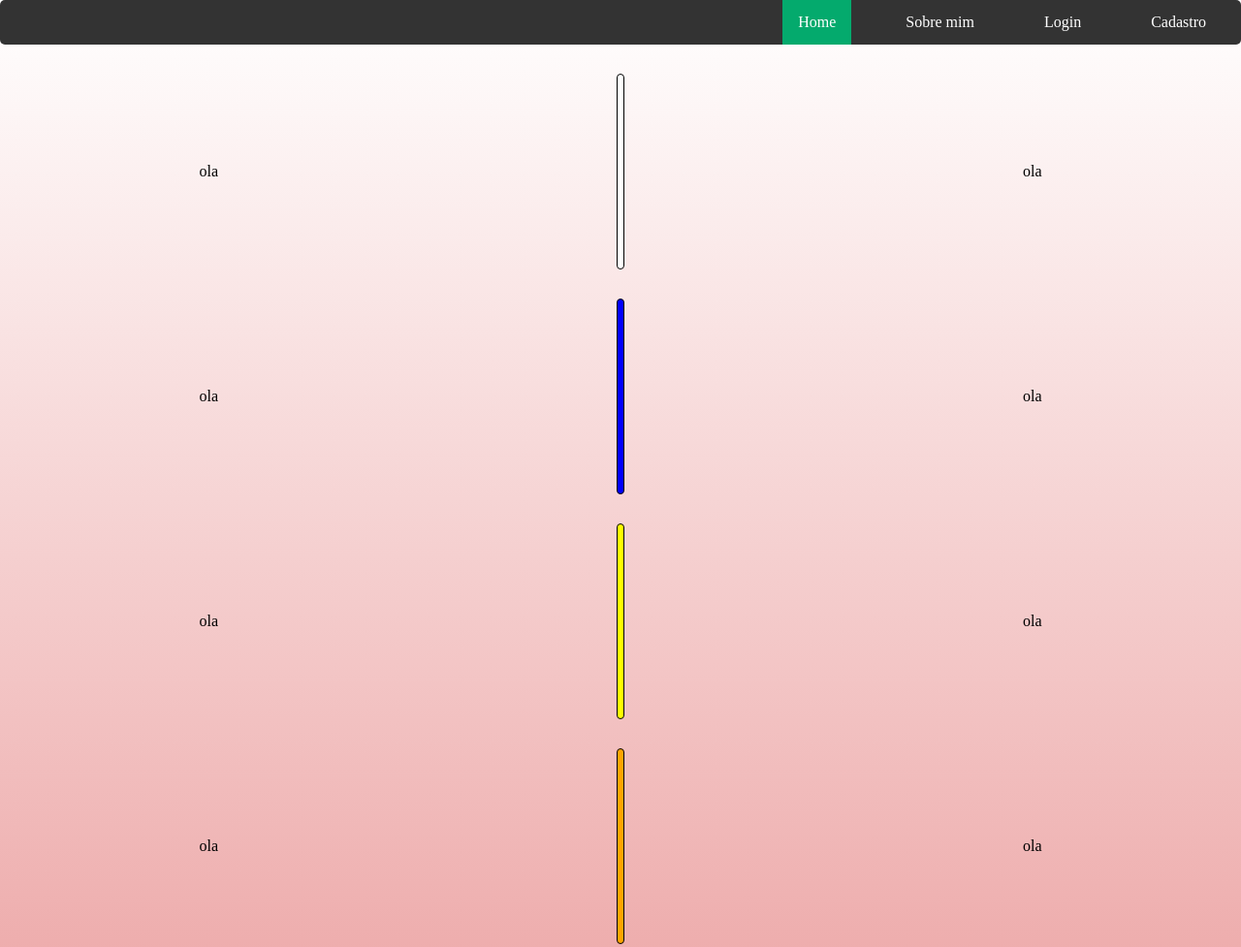
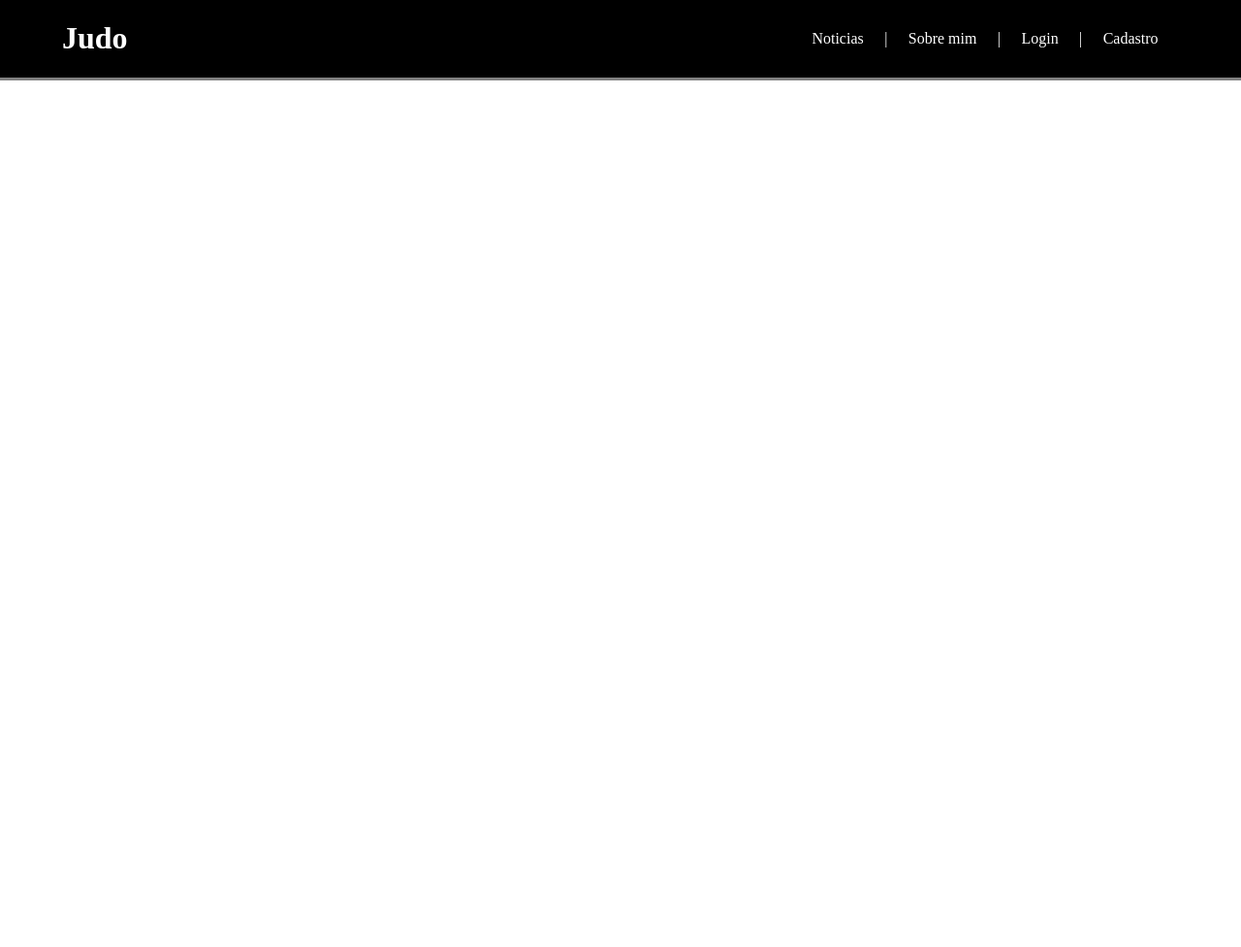
Before and after one commit to KevinSampaio/SiteIndividual, a plain HTML site: page public/index.html in a window 1280 px wide. Shown: the top 977 px of the page at 97% size. After the commit the page ends 800 px from the top, so only its background shows below. Drawn offline with Linux system fonts and the light colour scheme.

Commit message:
Organizando navbar, possivel inicialização do banner

```diff
--- a/public/index.html
+++ b/public/index.html
@@ -1,67 +1,36 @@
 <!DOCTYPE html>
-<html>
+<html lang="en">
 
 <head>
+    <meta charset="UTF-8">
+    <meta name="viewport" content="width=device-width, initial-scale=1.0">
     <link rel="stylesheet" href="style.css">
+    <link rel="stylesheet" href="JS/main.js">
+    <title>Document</title>
 </head>
 
 <body>
-    <div class="nav">
-        <ul>
-            <li><a class="active" href="#home">Home</a></li>
-            <li><a href="#news">Sobre mim</a></li>
-            <li><a href="#contact">Login</a></li>
-            <li><a href="#about">Cadastro</a></li>
-        </ul>
+    <div class="header">
+        <div class="container">
+            <h1> Judo </h1>
+            <ul>
+                <li> <a href="">Noticias</a></li>
+                |
+                <li><a>Sobre mim</a></li>
+                |
+                <li><a href="">Login</a></li>
+                |
+                <li><a href="">Cadastro</a></li>
+            </ul>
+        </div>
     </div>
 
     <div class="container">
-        <div>ola</div>
-        <div class="linha"></div>
-        <div>ola</div>
-    </div>
+        <div class="banner">
 
-    <div class="container">
-        <div>ola</div>
-        <div style="background-color: blue;" class="linha"></div>
-        <div>ola</div>
-    </div>
-
-    <div class="container">
-        <div>ola</div>
-        <div style="background-color: yellow;" class="linha"></div>
-        <div>ola</div>
-    </div>
-
-    <div class="container">
-        <div>ola</div>
-        <div style="background-color: orange ;" class="linha"></div>
-        <div>ola</div>
-    </div>
-
-    <div class="container">
-        <div>ola</div>
-        <div style="background-color: green;" class="linha"></div>
-        <div>ola</div>
-    </div>
-
-    <div class="container">
-        <div>ola</div>
-        <div style="background-color: purple;" class="linha"></div>
-        <div>ola</div>
-    </div>
-
-    <div class="container">
-        <div>ola</div>
-        <div style="background-color: brown;" class="linha"></div>
-        <div>ola</div>
-    </div>
-
-    <div class="container">
-        <div>ola</div>
-        <div style="background-color: black;" class="linha"></div>
-        <div>ola</div>
+        </div>
     </div>
 
 </body>
+
 </html>
--- a/public/style.css
+++ b/public/style.css
@@ -1,65 +1,43 @@
+@charset "utf-8";
+@import url("https://fonts.googleapis.com/css2?family=Roboto:wght@400;700&display=swap");
 html{
-    scroll-behavior: smooth;
-    scroll-padding-top: 90px;
+  scroll-behavior: smooth;
+  scroll-padding-top: 90px;
 }
 
-body{
-  margin: 0px;
-  padding: 0px;
-  background: linear-gradient(180deg, rgba(255,255,255,1) 0%, rgba(228,126,126,1) 80%, rgba(205,17,17,1) 100%);
+body {
+  margin: 0;
+  padding: 0;
 }
 
-.nav{
-    position: sticky;
-    top: 0%;
+.header {
+  border-bottom: 3px solid gray;
+  margin: 0px 0px 3px 0px;
+  align-items: center;
+  background-color: black;
 }
 
-ul {
-    list-style-type: none;
-    margin: 0;
-    padding: 0;
-    overflow: hidden;
-    background-color: #333;
-    width: 100%;
-    display: flex;
-    justify-content: end;
-    border-radius: 5px;
+.header .container {
+  width: 90%;
+  margin: auto;
+  display: flex;
+  justify-content: space-between;
+  align-items: center;
+}
+.container h1{
+  color: white;
+}
 
-  }
+.header .container ul {
+  width: 400px;
+  list-style: none;
+  display: flex;
+  justify-content: space-evenly;
+  color: white;
+}
 
-  li {
-    float: left;
-    margin: 0px 20px 0px 20px;
-  }
+.header a {
+  text-decoration: none;
+  color: white;
 
-  li a {
-    display: block;
-    color: white;
-    text-align: center;
-    padding: 14px 16px;
-    text-decoration: none;
-  }
-
-  li a:hover:not(.active) {
-    background-color: #111;
-  }
-
-  .active {
-    background-color: #04AA6D;
-  }
-
-  .container{
-    width: 100%;
-    display: flex;
-    justify-content: space-around;
-    margin: 30px 0px 30px 0px;
-    align-items: center;
-  }
-
-  .linha{
-    background-color: white;
-    width: 6px;
-    height: 200px;
-    border-radius: 5px;
-    border: solid 1px black;
-  }
+}
```
Also changed, not shown: public/JS/script.js (added).
